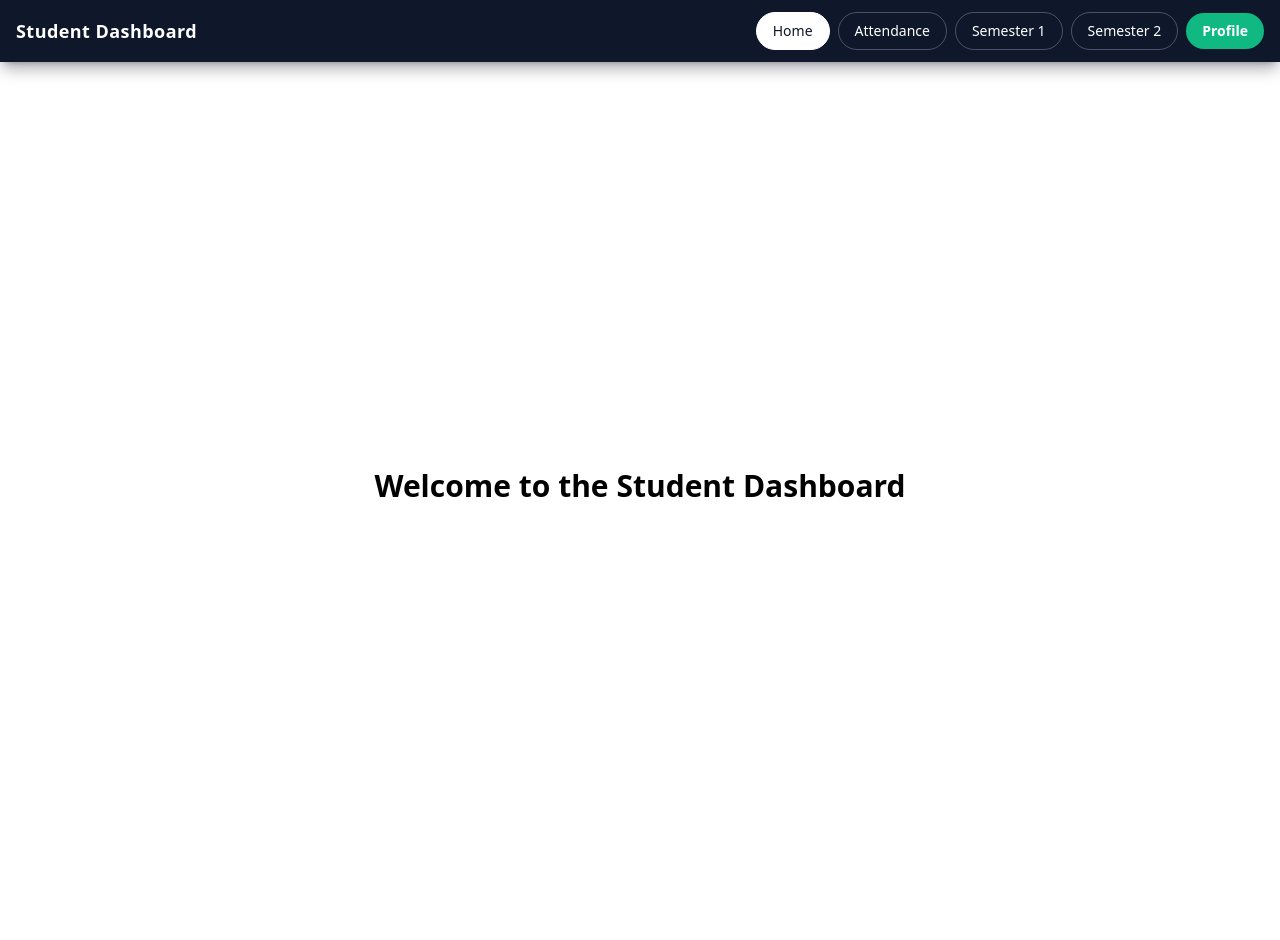
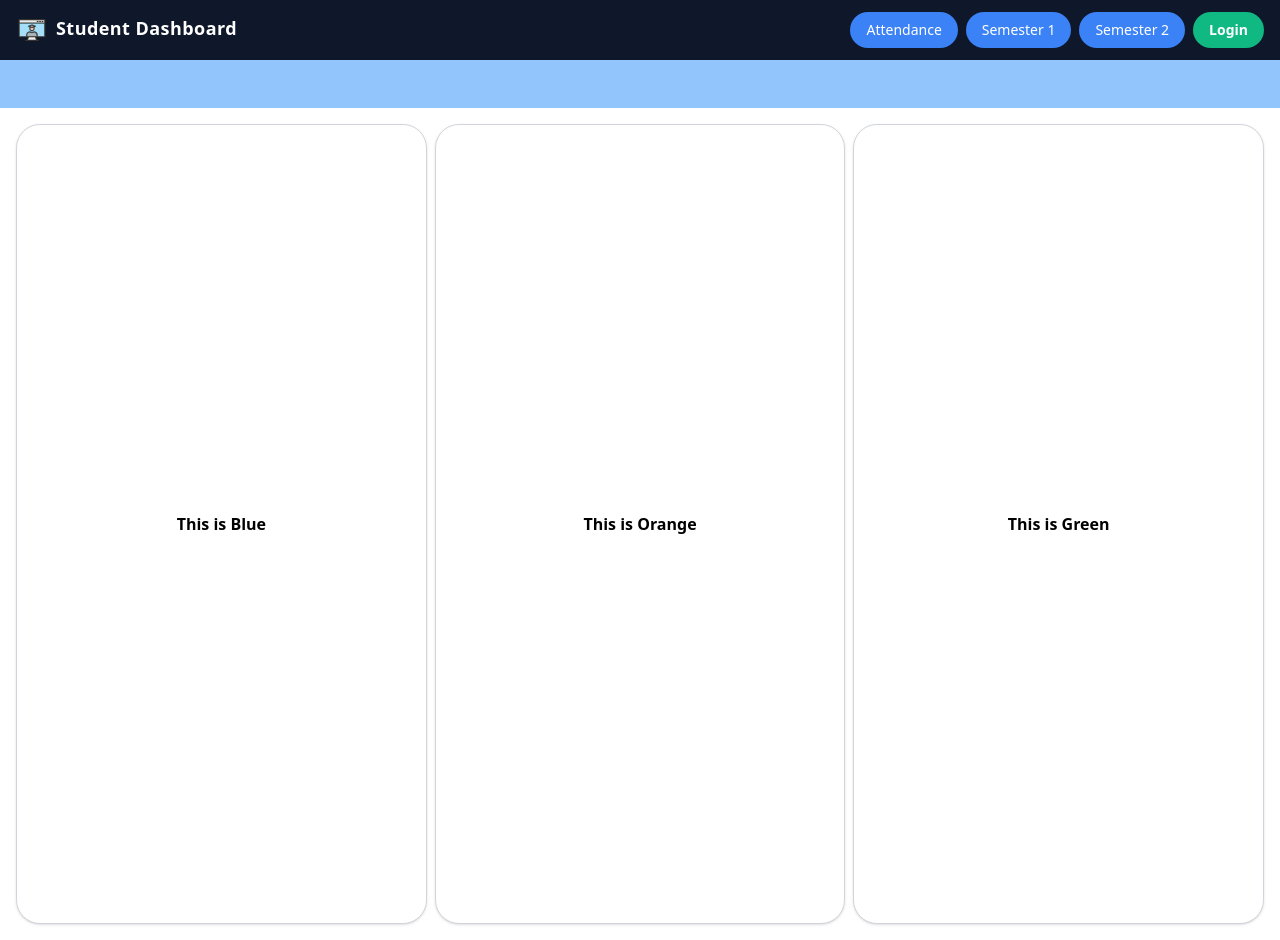
Before and after one commit to MananGohil23/MananGohil-React, a React (Create React App) app in the folder manangohil-react/: page / in a window 1280 px wide. Before the commit the page ends 910 px from the top, so only its background shows below. Built offline with nearby package versions, Linux system fonts and the light colour scheme.

Commit message:
adding cards on pages

```diff
--- a/manangohil-react/package.json
+++ b/manangohil-react/package.json
@@ -10,7 +10,7 @@
     "react": "^19.2.4",
     "react-dom": "^19.2.4",
     "react-router-dom": "^7.14.0",
-    "react-scripts": "5.0.1",
+    "react-scripts": "^5.0.1",
     "web-vitals": "^2.1.4"
   },
   "scripts": {
--- a/manangohil-react/src/App.js
+++ b/manangohil-react/src/App.js
@@ -1,4 +1,3 @@
-
 import { BrowserRouter as Router, Routes, Route } from "react-router-dom";
 import Navbar from "./components/navbar";
 import Home from "./pages/Home";
--- a/manangohil-react/src/components/navbar.js
+++ b/manangohil-react/src/components/navbar.js
@@ -8,11 +8,14 @@ class Navbar extends React.Component {
     return (
       <nav className="bg-slate-900 text-white px-4 py-3 shadow-lg shadow-slate-950/30">
         <div className="flex flex-wrap items-center gap-3">
-          <Link className="text-lg font-semibold tracking-wide" to="/">
-            Student Dashboard
+          <Link to = "/" className="text-lg font-semibold tracking-wide" title = "Student Dashboard" >
+           <div>
+                <img src="/logo.png" alt="Logo" className="h-8 w-8 inline-block mr-2" />
+                Student Dashboard
+           </div>
           </Link>
           <div className="ml-auto flex flex-wrap items-center gap-2">
-            <NavLink
+            {/* <NavLink
               className={({ isActive }) =>
                 `rounded-full border px-4 py-2 text-sm font-medium transition ${
                   isActive
@@ -24,10 +27,10 @@ class Navbar extends React.Component {
               end
             >
               Home
-            </NavLink>
+            </NavLink> */}
             <NavLink
               className={({ isActive }) =>
-                `rounded-full border px-4 py-2 text-sm font-medium transition ${
+                `rounded-full bg-blue-500 px-4 py-2 text-sm font-medium transition ${
                   isActive
                     ? "border-white bg-white text-slate-900"
                     : "border-white/25 text-white hover:border-white hover:bg-white/10"
@@ -39,7 +42,7 @@ class Navbar extends React.Component {
             </NavLink>
             <NavLink
               className={({ isActive }) =>
-                `rounded-full border px-4 py-2 text-sm font-medium transition ${
+                `rounded-full bg-blue-500 px-4 py-2 text-sm font-medium transition ${
                   isActive
                     ? "border-white bg-white text-slate-900"
                     : "border-white/25 text-white hover:border-white hover:bg-white/10"
@@ -51,7 +54,7 @@ class Navbar extends React.Component {
             </NavLink>
             <NavLink
               className={({ isActive }) =>
-                `rounded-full border px-4 py-2 text-sm font-medium transition ${
+                `rounded-full bg-blue-500 px-4 py-2 text-sm font-medium transition ${
                   isActive
                     ? "border-white bg-white text-slate-900"
                     : "border-white/25 text-white hover:border-white hover:bg-white/10"
@@ -65,7 +68,7 @@ class Navbar extends React.Component {
               to="/profile"
               className="rounded-full bg-emerald-500 px-4 py-2 text-sm font-semibold text-white transition hover:bg-emerald-400"
             >
-              Profile
+              Login
             </Link>
           </div>
         </div>
--- a/manangohil-react/src/pages/Attendance.jsx
+++ b/manangohil-react/src/pages/Attendance.jsx
@@ -2,7 +2,23 @@ import React from 'react'
 const Attendance = () => {
     return (
         <>
-        ATTENDANCE CONTENT
+        <div className = "grid grid-cols-3 gap-2 p-4">
+                    <div className = "rounded-3xl border border-gray-300 bg-white h-screen font-bold flex items-center justify-center shadow">
+                        <div>
+                             This is Blue
+                        </div>
+                    </div>
+                    <div className = "rounded-3xl border border-gray-300 bg-white h-screen font-bold flex items-center justify-center shadow">
+                        <div>
+                            This is Orange
+                        </div>
+                    </div>
+                    <div className = "rounded-3xl border border-gray-300 bg-white h-screen font-bold flex items-center justify-center shadow">
+                        <div>
+                            This is Green
+                        </div>
+                    </div>
+        </div>
         </>
     );
 };
--- a/manangohil-react/src/pages/Home.jsx
+++ b/manangohil-react/src/pages/Home.jsx
@@ -2,8 +2,29 @@ import React from 'react'
 const Home = () => {
     return (
         <>
-            <div class = "bg-red mx-3 my-6 p-4 flex justify-center items-center font-bold text-3xl h-screen">
-                <h1 class = "flex justify-center items-center font-bold text-3xl h-screen">Welcome to the Student Dashboard</h1>
+            <div className = "">
+                <h1 className = "bg-blue-300 w-full h-[30px] flex justify-center items-center text-xl p-6 font-bold">
+                    <marquee onMouseOver={() => document.querySelector('marquee').stop()} onMouseOut={() => document.querySelector('marquee').start()} scrollamount = "10" >
+                        Welcome to the Student Dashboard
+                    </marquee>
+                </h1>
+                <div className = "grid grid-cols-3 gap-2 p-4">
+                    <div className = "rounded-3xl border border-gray-300 bg-white h-screen font-bold flex items-center justify-center shadow">
+                        <div>
+                             This is Blue
+                        </div>
+                    </div>
+                    <div className = "rounded-3xl border border-gray-300 bg-white h-screen font-bold flex items-center justify-center shadow">
+                        <div>
+                            This is Orange
+                        </div>
+                    </div>
+                    <div className = "rounded-3xl border border-gray-300 bg-white h-screen font-bold flex items-center justify-center shadow">
+                        <div>
+                            This is Green
+                        </div>
+                    </div>
+                </div>
             </div>
         </>
     );
--- a/manangohil-react/src/pages/Profile.jsx
+++ b/manangohil-react/src/pages/Profile.jsx
@@ -2,7 +2,23 @@ import React from 'react'
 const Profile = () => {
     return (
         <>
-        PROFILE CONTENT
+        <div className = "grid grid-cols-3 gap-2 p-4">
+                    <div className = "rounded-3xl border border-gray-300 bg-white h-screen font-bold flex items-center justify-center shadow">
+                        <div>
+                             This is Blue
+                        </div>
+                    </div>
+                    <div className = "rounded-3xl border border-gray-300 bg-white h-screen font-bold flex items-center justify-center shadow">
+                        <div>
+                            This is Orange
+                        </div>
+                    </div>
+                    <div className = "rounded-3xl border border-gray-300 bg-white h-screen font-bold flex items-center justify-center shadow">
+                        <div>
+                            This is Green
+                        </div>
+                    </div>
+        </div>
         </>
     );
 };
--- a/manangohil-react/src/pages/Results.jsx/Sem1.jsx
+++ b/manangohil-react/src/pages/Results.jsx/Sem1.jsx
@@ -1,5 +1,4 @@
 import React from 'react'
-
 const Sem1 = () => {
     return (
         <>
```
Also changed, not shown: manangohil-react/public/logo.png (added), 1 other file (tests, documents, lock files or other folders).
